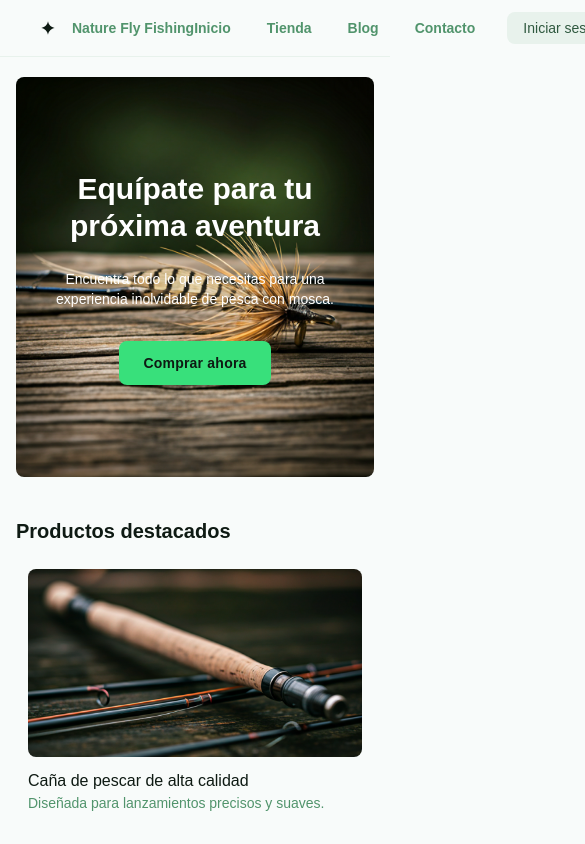
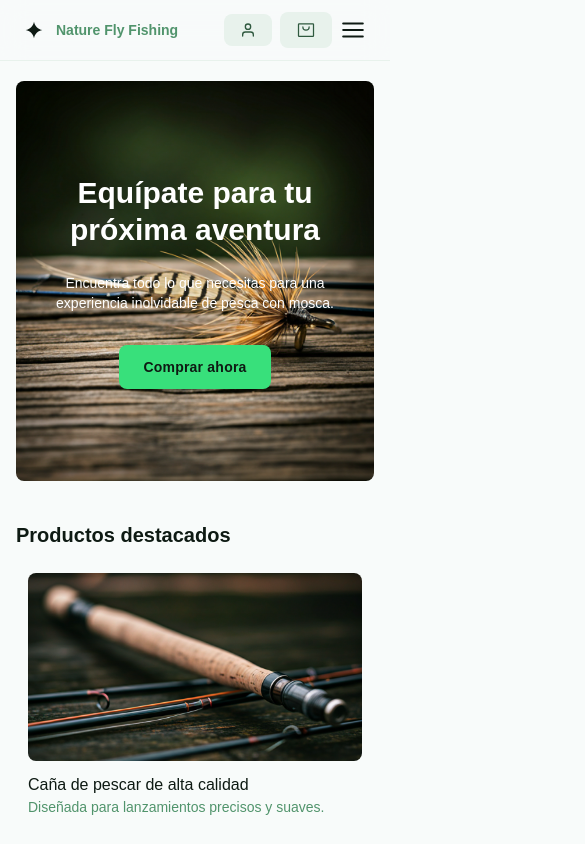
Before and after one commit to srg1995/nature-fly-fishing, a Next.js app: page / in a window 390 px wide. Shown: the top 844 px of the page, 585 px wide, since content can reach past the window. Built offline with nearby package versions, Linux system fonts and the light colour scheme; no server answers.

Commit message:
menu responsive

```diff
--- a/package.json
+++ b/package.json
@@ -11,6 +11,7 @@
   "dependencies": {
     "@hookform/resolvers": "^5.2.2",
     "@supabase/supabase-js": "^2.58.0",
+    "framer-motion": "^12.23.24",
     "next": "15.5.4",
     "react": "19.1.0",
     "react-dom": "19.1.0",
--- a/src/app/components/ButtonSecondary.tsx
+++ b/src/app/components/ButtonSecondary.tsx
@@ -11,11 +11,26 @@ export default function ButtonSecondary({
 }: ButtonSecondaryProps): JSX.Element {
   return (
     <button
-      className="text-foreground bg-secondary hover:bg-accent flex h-8 w-fit max-w-[480px] min-w-[84px] cursor-pointer flex-row-reverse items-center justify-center overflow-hidden rounded-lg px-4 text-sm leading-normal font-medium transition hover:scale-105"
+      className="text-foreground bg-secondary hover:bg-accent flex cursor-pointer flex-row-reverse items-center justify-center overflow-hidden rounded-lg px-4 py-2 text-sm leading-normal font-medium transition hover:scale-105"
       onClick={onClick}
       disabled={disabled}
     >
-      <span className="truncate">{text}</span>
+      <span className="md:hidden">
+        <svg
+          xmlns="http://www.w3.org/2000/svg"
+          viewBox="0 0 24 24"
+          fill="none"
+          stroke="currentColor"
+          strokeWidth="2"
+          strokeLinecap="round"
+          strokeLinejoin="round"
+          className="h-4 w-4"
+        >
+          <path d="M20 21v-2a4 4 0 00-4-4H8a4 4 0 00-4 4v2" />
+          <circle cx="12" cy="7" r="4" />
+        </svg>
+      </span>
+      <span className="hidden truncate md:block">{text}</span>
     </button>
   );
 }
--- a/src/app/components/LinkButton.tsx
+++ b/src/app/components/LinkButton.tsx
@@ -13,7 +13,7 @@ export default function LinkButton({
   return (
     <Link
       href={href}
-      className="bg-secondary hover:bg-accent text-primary flex h-8 max-w-[480px] min-w-0 cursor-pointer items-center justify-center gap-2 overflow-hidden rounded-lg px-2.5 text-sm leading-normal font-bold tracking-[0.015em] transition hover:scale-105"
+      className="bg-secondary hover:bg-accent flex w-auto cursor-pointer items-center justify-center gap-2 overflow-hidden rounded-lg px-4 py-2 text-sm leading-normal tracking-[0.015em] transition hover:scale-105"
     >
       {children ? children : text}
     </Link>
--- a/src/app/components/Menu.tsx
+++ b/src/app/components/Menu.tsx
@@ -1,18 +1,21 @@
 "use client";
-import React, { JSX } from "react";
+import React, { JSX, useState } from "react";
 import ButtonSecondary from "@/app/components/ButtonSecondary";
 import LinkPrimary from "@/app/components/LinkPrimary";
 import LinkButton from "@/app/components/LinkButton";
 import LoginModal from "@/app/components/login";
+import { motion, AnimatePresence } from "framer-motion";
 
 export default function Menu(): JSX.Element {
-  const [isLoginModalOpen, setIsLoginModalOpen] = React.useState(false);
+  const [isLoginModalOpen, setIsLoginModalOpen] = useState(false);
+  const [isMobileMenuOpen, setIsMobileMenuOpen] = useState(false);
 
   return (
-    <header className="border-b-secondary border-b border-solid px-10 py-3 whitespace-nowrap">
+    <header className="border-b-secondary bg-background/80 sticky top-0 z-50 border-b px-6 py-3 backdrop-blur-md">
       <div className="mx-auto flex max-w-[1280px] items-center justify-between">
-        <div className="text-primary flex items-center gap-4">
-          <div className="size-4">
+        {/* Logo */}
+        <div className="text-primary flex items-center gap-3">
+          <div className="size-5">
             <svg
               viewBox="0 0 48 48"
               fill="none"
@@ -21,33 +24,32 @@ export default function Menu(): JSX.Element {
               <path
                 d="M24 4C25.7818 14.2173 33.7827 22.2182 44 24C33.7827 25.7818 25.7818 33.7827 24 44C22.2182 33.7827 14.2173 25.7818 4 24C14.2173 22.2182 22.2182 14.2173 24 4Z"
                 fill="currentColor"
-              ></path>
+              />
             </svg>
           </div>
           <LinkPrimary href="/" text="Nature Fly Fishing" />
         </div>
-        <div className="flex flex-1 justify-end gap-8">
-          <div className="flex items-center gap-9">
+
+        {/* Desktop menu */}
+        <div className="hidden flex-1 justify-end gap-8 md:flex">
+          <nav className="flex items-center gap-8">
             <LinkPrimary href="/" text="Inicio" />
             <LinkPrimary href="/products" text="Tienda" />
             <LinkPrimary href="/blog" text="Blog" />
             <LinkPrimary href="/contact" text="Contacto" />
-          </div>
-          <div className="flex gap-2">
+          </nav>
+
+          <div className="flex items-center gap-2">
             <ButtonSecondary
               text="Iniciar sesión"
-              onClick={() => setIsLoginModalOpen((value) => !value)}
+              onClick={() => setIsLoginModalOpen((v) => !v)}
             />
             {isLoginModalOpen && (
               <LoginModal onClose={() => setIsLoginModalOpen(false)} />
             )}
+
             <LinkButton href="/payment">
-              <div
-                className="text-foreground"
-                data-icon="ShoppingBag"
-                data-size="20px"
-                data-weight="regular"
-              >
+              <div className="text-foreground">
                 <svg
                   xmlns="http://www.w3.org/2000/svg"
                   width="20px"
@@ -55,13 +57,100 @@ export default function Menu(): JSX.Element {
                   fill="currentColor"
                   viewBox="0 0 256 256"
                 >
-                  <path d="M216,40H40A16,16,0,0,0,24,56V200a16,16,0,0,0,16,16H216a16,16,0,0,0,16-16V56A16,16,0,0,0,216,40Zm0,160H40V56H216V200ZM176,88a48,48,0,0,1-96,0,8,8,0,0,1,16,0,32,32,0,0,0,64,0,8,8,0,0,1,16,0Z"></path>
+                  <path d="M216,40H40A16,16,0,0,0,24,56V200a16,16,0,0,0,16,16H216a16,16,0,0,0,16-16V56A16,16,0,0,0,216,40Zm0,160H40V56H216V200ZM176,88a48,48,0,0,1-96,0,8,8,0,0,1,16,0,32,32,0,0,0,64,0,8,8,0,0,1,16,0Z" />
                 </svg>
               </div>
             </LinkButton>
           </div>
         </div>
+
+        {/* Mobile menu button */}
+        <div className="md:hidden">
+          <div className="flex items-center gap-2">
+            <ButtonSecondary
+              text="Iniciar sesión"
+              onClick={() => setIsLoginModalOpen((v) => !v)}
+            />
+            {isLoginModalOpen && (
+              <LoginModal onClose={() => setIsLoginModalOpen(false)} />
+            )}
+
+            <LinkButton href="/payment">
+              <div className="text-foreground">
+                <svg
+                  xmlns="http://www.w3.org/2000/svg"
+                  width="20px"
+                  height="20px"
+                  fill="currentColor"
+                  viewBox="0 0 256 256"
+                >
+                  <path d="M216,40H40A16,16,0,0,0,24,56V200a16,16,0,0,0,16,16H216a16,16,0,0,0,16-16V56A16,16,0,0,0,216,40Zm0,160H40V56H216V200ZM176,88a48,48,0,0,1-96,0,8,8,0,0,1,16,0,32,32,0,0,0,64,0,8,8,0,0,1,16,0Z" />
+                </svg>
+              </div>
+            </LinkButton>
+            <button
+              className="text-primary focus:outline-none md:hidden"
+              onClick={() => setIsMobileMenuOpen((prev) => !prev)}
+              aria-label="Abrir menú"
+            >
+              {isMobileMenuOpen ? (
+                // X icon
+                <svg
+                  xmlns="http://www.w3.org/2000/svg"
+                  width="26"
+                  height="26"
+                  viewBox="0 0 24 24"
+                  fill="none"
+                  stroke="currentColor"
+                  strokeWidth="2"
+                  strokeLinecap="round"
+                  strokeLinejoin="round"
+                >
+                  <line x1="18" y1="6" x2="6" y2="18" />
+                  <line x1="6" y1="6" x2="18" y2="18" />
+                </svg>
+              ) : (
+                // Hamburger icon
+                <svg
+                  xmlns="http://www.w3.org/2000/svg"
+                  width="26"
+                  height="26"
+                  viewBox="0 0 24 24"
+                  fill="none"
+                  stroke="currentColor"
+                  strokeWidth="2"
+                  strokeLinecap="round"
+                  strokeLinejoin="round"
+                >
+                  <line x1="3" y1="12" x2="21" y2="12" />
+                  <line x1="3" y1="6" x2="21" y2="6" />
+                  <line x1="3" y1="18" x2="21" y2="18" />
+                </svg>
+              )}
+            </button>
+          </div>
+        </div>
       </div>
+
+      {/* Mobile dropdown */}
+      <AnimatePresence>
+        {isMobileMenuOpen && (
+          <motion.div
+            initial={{ height: 0, opacity: 0 }}
+            animate={{ height: "auto", opacity: 1 }}
+            exit={{ height: 0, opacity: 0 }}
+            transition={{ duration: 0.25 }}
+            className="border-secondary bg-background overflow-hidden border-t px-6 py-4 md:hidden"
+          >
+            <nav className="flex flex-col gap-4">
+              <LinkPrimary href="/" text="Inicio" />
+              <LinkPrimary href="/products" text="Tienda" />
+              <LinkPrimary href="/blog" text="Blog" />
+              <LinkPrimary href="/contact" text="Contacto" />
+            </nav>
+          </motion.div>
+        )}
+      </AnimatePresence>
     </header>
   );
 }
```
Also changed, not shown: 1 other file (tests, documents, lock files or other folders).
